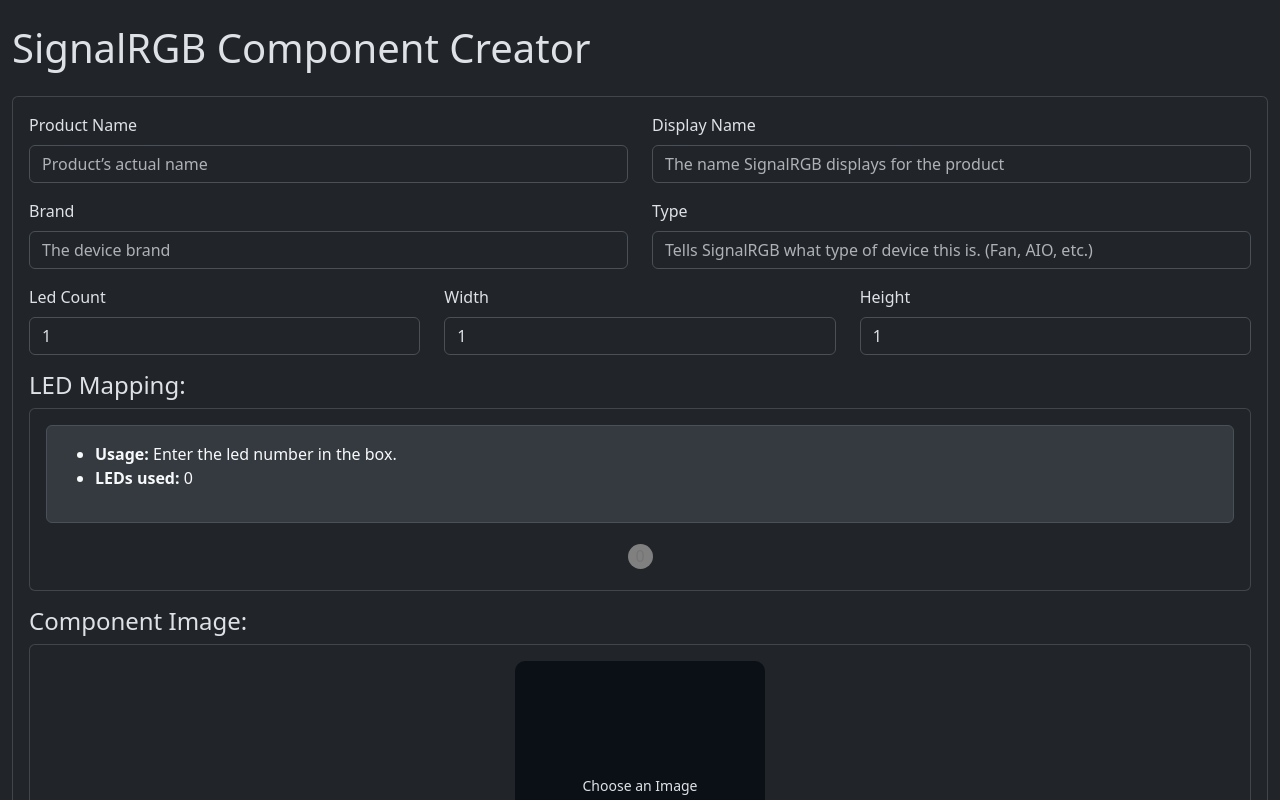
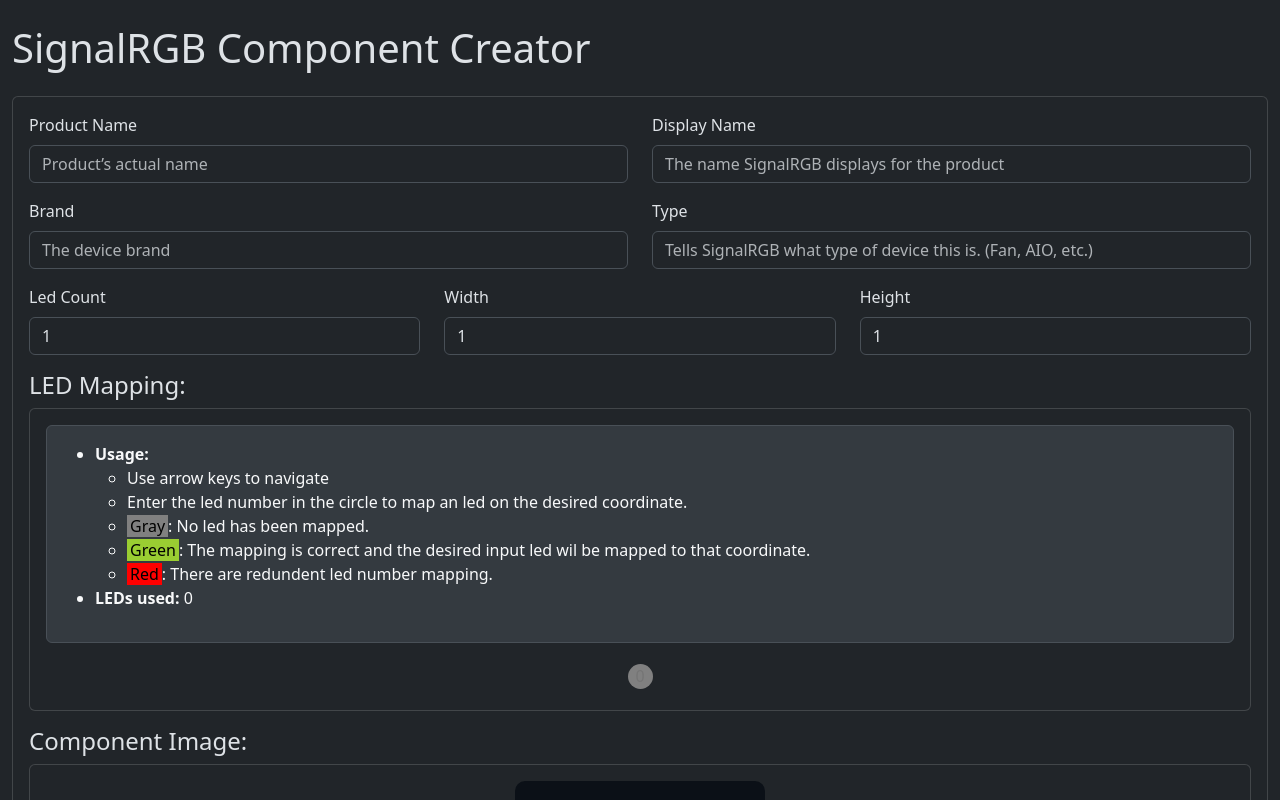
Before and after one commit to mask477/signalrgb-component-maker, a React (Create React App) app: page / in a window 1280 px wide. Shown: the top 800 px of the page. Built offline with nearby package versions, Linux system fonts and the light colour scheme.

Commit message:
focus using arrow keys, download file as JSON

```diff
--- a/src/App.css
+++ b/src/App.css
@@ -72,6 +72,10 @@
   color: black
 }
 
+.grid-item input.error {
+  background-color: red;
+}
+
 .grid-item input::-webkit-outer-spin-button,
 .grid-item input::-webkit-inner-spin-button {
   -webkit-appearance: none;
--- a/src/components/ComponentForm.tsx
+++ b/src/components/ComponentForm.tsx
@@ -1,4 +1,4 @@
-import React, { SyntheticEvent } from 'react';
+import React, { SyntheticEvent, useRef } from 'react';
 import { Button, Form } from 'react-bootstrap';
 import { useComponent } from '../context/ComponentContext';
 import Field from './Field';
@@ -16,6 +16,7 @@ type FormFieldType = {
 
 export default function ComponentForm() {
   const { component, setComponent } = useComponent();
+  const formRef = useRef<HTMLFormElement>(null);
 
   const formFields: FormFieldType[] = [
     {
@@ -85,13 +86,21 @@ export default function ComponentForm() {
   const onSubmitHandler = (e: SyntheticEvent<HTMLFormElement, SubmitEvent>) => {
     e.preventDefault();
 
-    console.log(JSON.stringify(component, null, 1));
+    console.log();
+    const jsonString = `data:text/json;chatset=utf-8,${encodeURIComponent(
+      JSON.stringify(component, null, 1)
+    )}`;
+    const link = document.createElement('a');
+    link.href = jsonString;
+    link.download = `${component.DisplayName}.json`;
+
+    link.click();
   };
 
   return (
     <div className="card">
       <div className="card-body">
-        <Form onSubmit={onSubmitHandler}>
+        <Form onSubmit={onSubmitHandler} ref={formRef}>
           <div className="row">
             {formFields.map((field, idx) => (
               <Field key={idx} {...field} onChange={onChangeHandler} />
@@ -100,9 +109,7 @@ export default function ComponentForm() {
           <Grid />
           <ImageUpload />
           <div className="d-grid">
-            <Button size="lg" type="submit">
-              Generate
-            </Button>
+            <Button type="submit">Lesss Go!!!</Button>
           </div>
         </Form>
       </div>
--- a/src/components/Grid.tsx
+++ b/src/components/Grid.tsx
@@ -14,7 +14,51 @@ export default function Grid() {
           <Alert variant="light">
             <ul>
               <li>
-                <b>Usage:</b> Enter the led number in the box.
+                <b>Usage:</b>
+                <ul>
+                  <li>Use arrow keys to navigate</li>
+                  <li>
+                    Enter the led number in the circle to map an led on the
+                    desired coordinate.
+                  </li>
+                  <li>
+                    <span
+                      style={{
+                        background: 'gray',
+                        color: 'black',
+                        paddingInline: 3,
+                      }}
+                    >
+                      Gray
+                    </span>
+                    : No led has been mapped.
+                  </li>
+                  <li>
+                    <span
+                      style={{
+                        background: 'yellowgreen',
+                        color: 'black',
+                        paddingInline: 3,
+                      }}
+                    >
+                      Green
+                    </span>
+                    : The mapping is correct and the desired input led wil be
+                    mapped to that coordinate.
+                  </li>
+                  <li>
+                    <span
+                      style={{
+                        background: 'red',
+                        color: 'black',
+                        paddingInline: 3,
+                      }}
+                    >
+                      Red
+                    </span>
+                    : There are redundent led number mapping.
+                  </li>
+                </ul>
               </li>
               <li>
                 <b>LEDs used:</b> {LedsUsed}
--- a/src/components/GridRowItem.tsx
+++ b/src/components/GridRowItem.tsx
@@ -1,10 +1,72 @@
-import { ChangeEvent, useEffect, useState } from 'react';
+import { ChangeEvent, useCallback, useEffect, useMemo, useRef } from 'react';
 import { GridItemType, useComponent } from '../context/ComponentContext';
 
 export default function GridRowItem({ item }: { item: GridItemType }) {
   const { led, x, y, active } = item;
-  const { component, mapLed } = useComponent();
-  const { LedCount } = component;
+  const { component, grid, mapLed, focusedInput, setFocusedInput } =
+    useComponent();
+  const { Width, Height, LedCount } = component;
+
+  const ref = useRef<HTMLInputElement>(null);
+
+  useEffect(() => {
+    if (focusedInput.x === x && focusedInput.y === y) {
+      ref?.current?.focus();
+      ref?.current?.select();
+    }
+  }, [focusedInput, ref, x, y]);
+
+  const onKeyDownHandler = useCallback(
+    (event: any) => {
+      const { key } = event;
+      if (
+        isNaN(key) &&
+        ['ArrowUp', 'ArrowDown', 'ArrowLeft', 'ArrowRight'].includes(key)
+      ) {
+        event.preventDefault();
+
+        switch (key) {
+          case 'ArrowUp':
+            if (y !== 0) {
+              setFocusedInput({
+                ...focusedInput,
+                y: focusedInput.y - 1,
+              });
+              ref?.current?.blur();
+            }
+            break;
+          case 'ArrowDown':
+            if (y < Height - 1) {
+              setFocusedInput({
+                ...focusedInput,
+                y: focusedInput.y + 1,
+              });
+              ref?.current?.blur();
+            }
+            break;
+          case 'ArrowLeft':
+            if (x !== 1) {
+              setFocusedInput({
+                ...focusedInput,
+                x: focusedInput.x - 1,
+              });
+              ref?.current?.blur();
+            }
+            break;
+          case 'ArrowRight':
+            if (x < Width) {
+              setFocusedInput({
+                ...focusedInput,
+                x: focusedInput.x + 1,
+              });
+              ref?.current?.blur();
+            }
+            break;
+        }
+      }
+    },
+    [y, Height, x, Width, setFocusedInput, focusedInput]
+  );
 
   const onChangeActiveHandler = (e: ChangeEvent<HTMLInputElement>) => {
     const { target } = e;
@@ -13,15 +75,32 @@ export default function GridRowItem({ item }: { item: GridItemType }) {
     mapLed(x, y, value);
   };
 
+  const onFocusHandler = (e: any) => {
+    setFocusedInput({ x, y });
+  };
+
+  const hasError = useMemo(() => {
+    const flatGrid = grid
+      .flat()
+      .filter((a: GridItemType) => a.led === led && led !== -1);
+
+    console.log('FLAT GRID:', flatGrid);
+
+    return flatGrid.length > 1;
+  }, [grid]);
+
   return (
     <div className="grid-item">
       <input
         type="number"
-        className={active ? 'active' : ''}
+        className={hasError ? 'error' : active ? 'active' : ''}
         onChange={onChangeActiveHandler}
+        onKeyDown={onKeyDownHandler}
         min={0}
         max={LedCount}
         placeholder={`${led + 1}`}
+        ref={ref}
+        onFocus={onFocusHandler}
       />
     </div>
   );
--- a/src/context/ComponentContext.tsx
+++ b/src/context/ComponentContext.tsx
@@ -1,4 +1,3 @@
-/* eslint-disable react-hooks/exhaustive-deps */
 import React, {
   ReactNode,
   createContext,
@@ -8,30 +7,6 @@ import React, {
   useMemo,
   useState,
 } from 'react';
-
-/**
- *
- * {
-    "ProductName": "Product’s actual name",
-    "DisplayName": "The name SignalRGB displays for the product",
-    "Brand": "Put the device brand here.",
-    "Type": "Tells SignalRGB what type of device this is. (Fan, AIO, etc.)",
-    "LedCount": Insert number of LEDS here.,
-    "Width": Width on SignalRGB’s canvas,
-    "Height": Height on SignalRGB’s Canvas,
-    "LedMapping": [
-        0,1
-    ],
-    "LedCoordinates": [
-        [1,2],[2,1]
-    ],
-    "LedNames": [
-        "Led1",
-        "Led2",
-    ],
-    "Image": "The image of the device goes here. The image needs encoded into base 64.""
-  }
- */
 
 type ComponentType = {
   ProductName: string;
@@ -54,6 +29,11 @@ export type GridItemType = {
   active: boolean;
 };
 
+type FocusedInputType = {
+  x: number;
+  y: number;
+};
+
 type ComponentContextType = {
   component: ComponentType;
   setComponent: Function;
@@ -61,6 +41,8 @@ type ComponentContextType = {
   grid: GridItemType[][];
   setGrid: Function;
   mapLed: Function;
+  focusedInput: FocusedInputType;
+  setFocusedInput: Function;
   LedsUsed: number;
 };
 
@@ -87,11 +69,17 @@ const ComponentContext = createContext<ComponentContextType>({
         x: 1,
         y: 0,
         active: false,
+        // ref: null,
       },
     ],
   ],
   setGrid: () => {},
   mapLed: () => {},
+  focusedInput: {
+    x: -1,
+    y: -1,
+  },
+  setFocusedInput: () => {},
   LedsUsed: 0,
 });
 
@@ -120,9 +108,14 @@ export function ComponentContextProvider({
         x: 1,
         y: 0,
         active: false,
+        // ref: null,
       },
     ],
   ]);
+  const [focusedInput, setFocusedInput] = useState<FocusedInputType>({
+    x: -1,
+    y: -1,
+  });
 
   useEffect(() => {
     const newComponent = {
@@ -156,6 +149,7 @@ export function ComponentContextProvider({
     );
 
     setGrid(newGrid);
+    // eslint-disable-next-line react-hooks/exhaustive-deps
   }, [component.LedCount]);
 
   useEffect(() => {
@@ -183,25 +177,26 @@ export function ComponentContextProvider({
             x: newGrid[y].length + x + 1,
             y,
             active: false,
+            // ref: null,
           })),
         ];
       }
     }
 
     setGrid(newGrid);
-    console.log('GRID:', newGrid);
-    console.log('COMPONENT:', component);
+    // eslint-disable-next-line react-hooks/exhaustive-deps
   }, [component.Width, component.Height]);
 
   const LedsUsed = useMemo(() => {
     let leds = 0;
-    grid.map((row) => {
+    grid.map((row) =>
       row.map((item) => {
         if (item.active) {
           leds++;
         }
-      });
-    });
+        return null;
+      })
+    );
     return leds;
   }, [grid]);
 
@@ -215,6 +210,7 @@ export function ComponentContextProvider({
       ...component,
       LedCoordinates: flatGrid.map((item) => [item.x, item.y]),
     });
+    // eslint-disable-next-line react-hooks/exhaustive-deps
   }, [grid]);
 
   const mapLed = useCallback(
@@ -258,9 +254,11 @@ export function ComponentContextProvider({
       grid,
       setGrid,
       mapLed,
+      focusedInput,
+      setFocusedInput,
       LedsUsed,
     }),
-    [grid, component]
+    [component, setImage, grid, mapLed, focusedInput, LedsUsed]
   );
 
   return (
```
